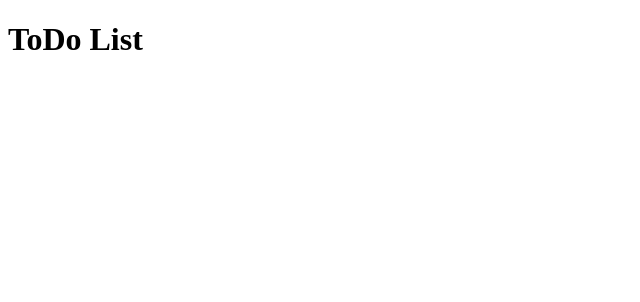
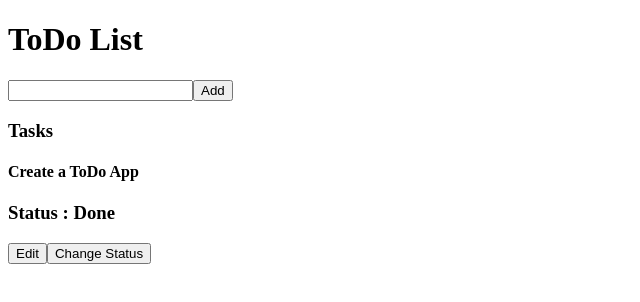
Before and after one commit to im-nilesh/ToDo-React---Internshala-Project, a React (Vite) app in the folder ToDo/: page / in a window 1280 px wide. Shown: the top 302 px of the page, without its empty margins (0-640 px from the left). Built offline with nearby package versions, Linux system fonts and the light colour scheme.

Commit message:
add ToDoItem and ToDoList components with basic structure

```diff
--- a/ToDo/src/App.jsx
+++ b/ToDo/src/App.jsx
@@ -1,10 +1,16 @@
+import { useState } from "react";
 import "./App.css";
 import Header from "./components/Header";
+import ToDoItem from "./components/ToDoItem";
+import ToDoList from "./components/ToDoList";
 
 function App() {
+  const [todos, setTodos] = useState();
   return (
     <>
       <Header />
+
+      <ToDoList />
     </>
   );
 }
--- a/ToDo/src/components/ToDoItem.jsx
+++ b/ToDo/src/components/ToDoItem.jsx
@@ -0,0 +1,13 @@
+function ToDoItem() {
+  return (
+    <div>
+      <h3>Tasks</h3>
+      <h4>Create a ToDo App</h4>
+      <h3>Status : Done</h3>
+      <button>Edit</button>
+      <button>Change Status</button>
+    </div>
+  );
+}
+
+export default ToDoItem;
--- a/ToDo/src/components/ToDoList.jsx
+++ b/ToDo/src/components/ToDoList.jsx
@@ -0,0 +1,15 @@
+import ToDoItem from "./ToDoItem";
+
+const ToDoList = () => {
+  return (
+    <div>
+      <input type="text" />
+      <button>Add</button>
+      <div>
+        <ToDoItem />
+      </div>
+    </div>
+  );
+};
+
+export default ToDoList;
```
